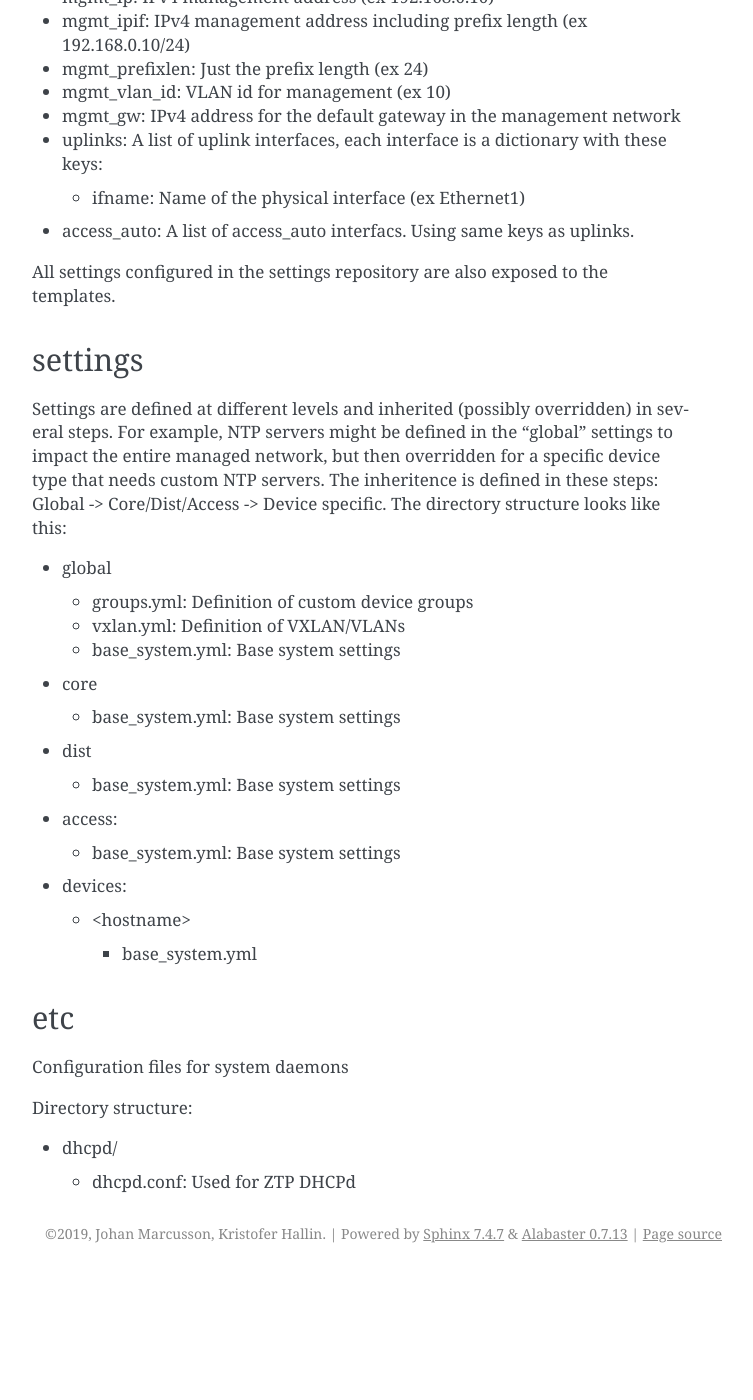
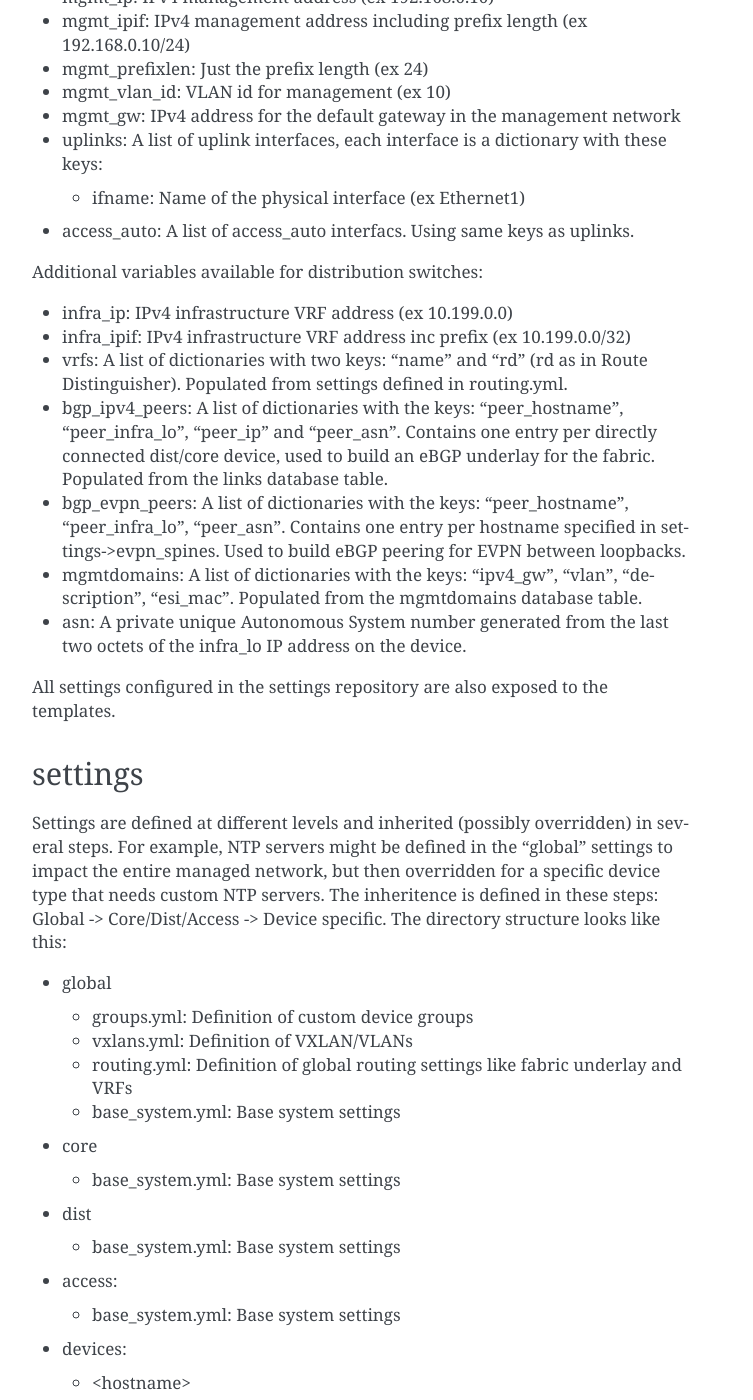
Before and after one commit to SUNET/cnaas-nms, a Sphinx documentation site: the page built from docs/reporef/index.rst, in a window 1280 px wide and 1400 px high, scrolled down 671 px. Shown: the whole window, without its empty margins (388-1141 px from the left). Built offline with Sphinx 7.4.7, drawn with Linux system fonts in a browser that asks for light colours; before the commit the page ends 1944 px from its top, so only the background shows below that; some of the changed text lies outside the part shown.

Commit message:
Update docs for the settings/templates vars

```diff
--- a/docs/reporef/index.rst
+++ b/docs/reporef/index.rst
@@ -11,7 +11,9 @@ platform, like "eos", "junos" or "iosxr".
 
 In each of these directories there needs to be a file called "mapping.yml", this file defines
 what template files should be used for each device type. For example, in mapping.yml there
-might be a definition of templates for an access switch specified like this::
+might be a definition of templates for an access switch specified like this:
+
+::
 
     ACCESS:
         entrypoint: access.j2
@@ -42,6 +44,29 @@ that are exposed from CNaaS includes:
 
 - access_auto: A list of access_auto interfacs. Using same keys as uplinks.
 
+Additional variables available for distribution switches:
+
+- infra_ip: IPv4 infrastructure VRF address (ex 10.199.0.0)
+
+- infra_ipif: IPv4 infrastructure VRF address inc prefix (ex 10.199.0.0/32)
+
+- vrfs: A list of dictionaries with two keys: "name" and "rd" (rd as in Route Distinguisher).
+  Populated from settings defined in routing.yml.
+
+- bgp_ipv4_peers: A list of dictionaries with the keys: "peer_hostname", "peer_infra_lo", "peer_ip" and "peer_asn".
+  Contains one entry per directly connected dist/core device, used to build an eBGP underlay for the fabric.
+  Populated from the links database table.
+
+- bgp_evpn_peers: A list of dictionaries with the keys: "peer_hostname", "peer_infra_lo", "peer_asn".
+  Contains one entry per hostname specified in settings->evpn_spines. Used to build
+  eBGP peering for EVPN between loopbacks.
+
+- mgmtdomains: A list of dictionaries with the keys: "ipv4_gw", "vlan", "description", "esi_mac".
+  Populated from the mgmtdomains database table.
+
+- asn: A private unique Autonomous System number generated from the last two octets
+  of the infra_lo IP address on the device.
+
 All settings configured in the settings repository are also exposed to the templates.
 
 settings
@@ -56,7 +81,8 @@ The directory structure looks like this:
 - global
 
   * groups.yml: Definition of custom device groups
-  * vxlan.yml: Definition of VXLAN/VLANs
+  * vxlans.yml: Definition of VXLAN/VLANs
+  * routing.yml: Definition of global routing settings like fabric underlay and VRFs
   * base_system.yml: Base system settings
 
 - core
@@ -76,6 +102,22 @@ The directory structure looks like this:
   * <hostname>
 
     + base_system.yml
+    + interfaces.yml
+
+routing.yml:
+
+- underlay:
+
+  * infra_link_net: A /16 of IPv4 addresses that CNaaS-NMS can use to automatically assign
+    addresses for infrastructure links from (ex /31 between dist-core).
+  * infra_lo_net: A /16 of IPv4 addresses that CNaaS-NMS can use to automatically assign
+    addresses for infrastructure loopback interfaces from.
+
+- evpn_spines:
+
+  * hostname: A hostname of a CORE (or DIST) device from the device database.
+    The other DIST switches participating in the VXLAN/EVPN fabric will establish
+    eBGP connections to these devices.
 
 etc
 ---
```
